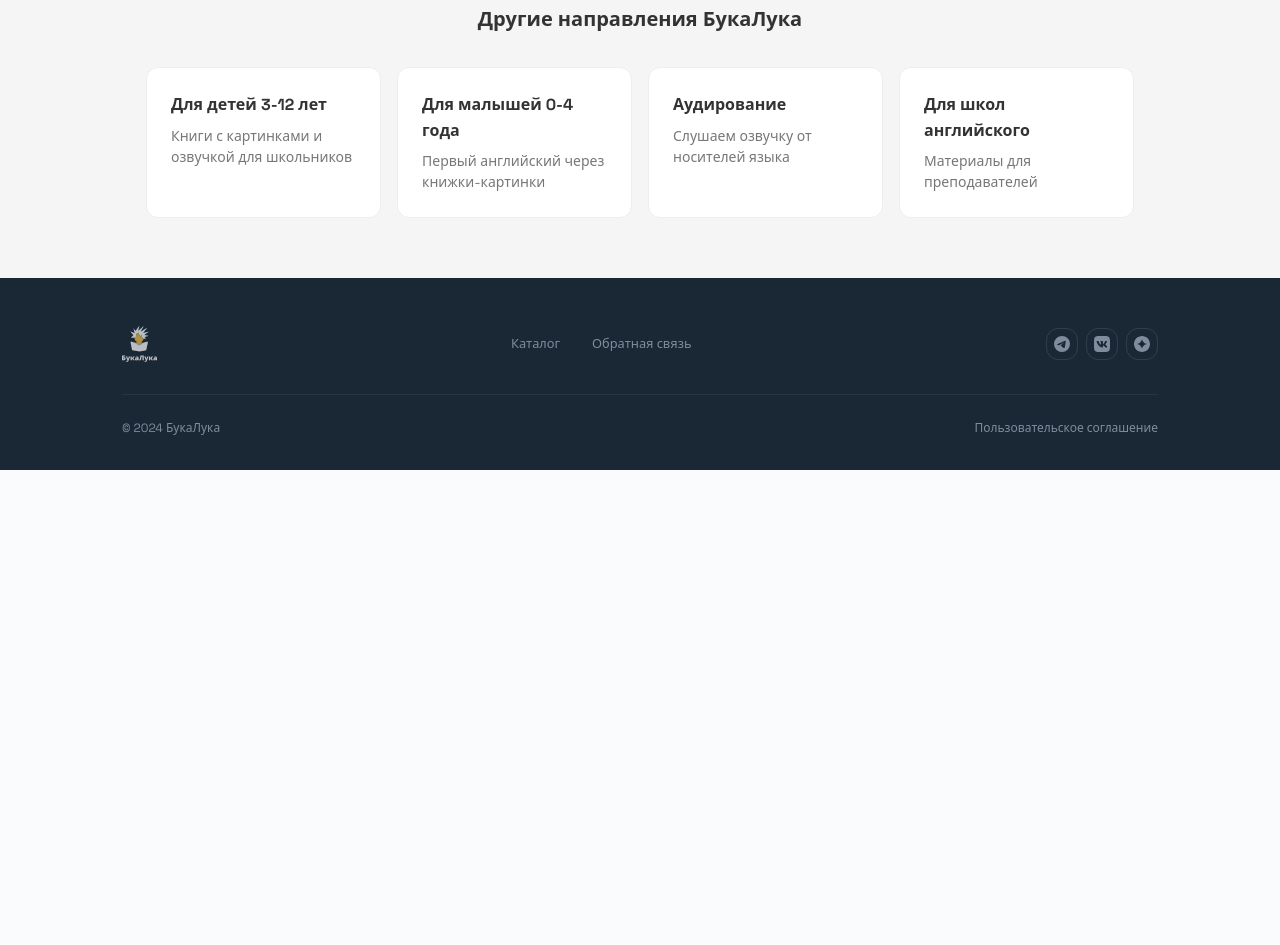
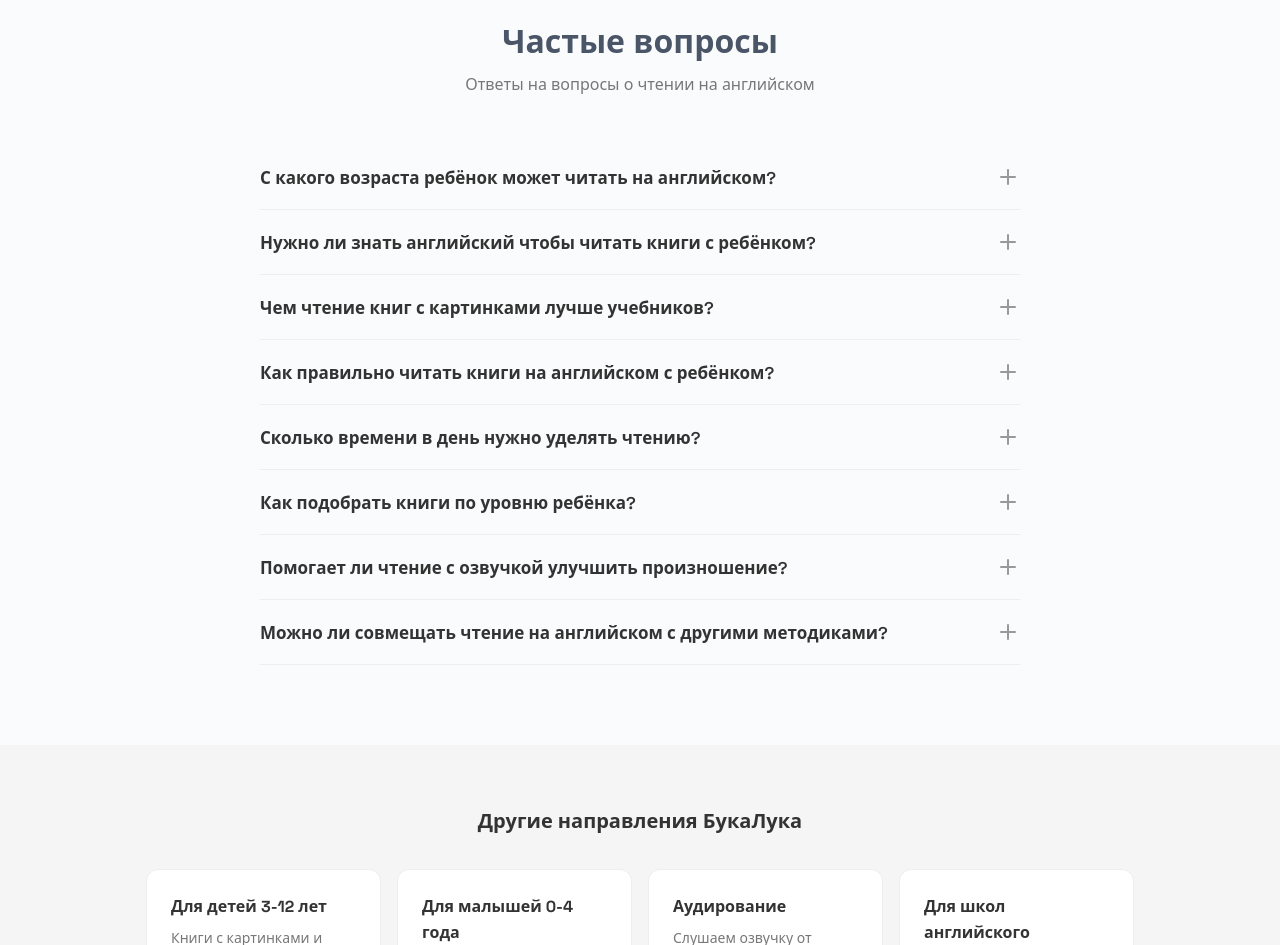
Before and after one commit to kamihadze/read.bukaluka.ru, a website built with Vite: page index.html in a window 1280 px wide. Shown: the part 3899-4844 px from the top of the page. Before the commit the page ends 4369 px from the top, so only its background shows below. Built offline with nearby package versions, Linux system fonts and the light colour scheme; some packages are replaced by stand-ins of ours; a web font is replaced by a local one.

Commit message:
FAQ-секция с аккордеоном на странице

```diff
--- a/index.html
+++ b/index.html
@@ -299,6 +299,49 @@
     </div>
   </section>
 
+  <section class="faq-section" id="faq">
+    <div class="container">
+      <div class="faq-header" data-reveal>
+        <h2>Частые вопросы</h2>
+        <p>Ответы на вопросы о чтении на английском</p>
+      </div>
+      <div class="faq-list">
+        <div class="faq-item">
+          <button class="faq-question"><span>С какого возраста ребёнок может читать на английском?</span><span class="faq-icon"></span></button>
+          <div class="faq-answer"><div class="faq-answer-inner">С 3–4 лет ребёнок уже может слушать озвученные книги с картинками и запоминать слова. Осознанное чтение фраз начинается ближе к 5–6 годам, когда формируется навык чтения на родном языке.</div></div>
+        </div>
+        <div class="faq-item">
+          <button class="faq-question"><span>Нужно ли знать английский чтобы читать книги с ребёнком?</span><span class="faq-icon"></span></button>
+          <div class="faq-answer"><div class="faq-answer-inner">Нет. Каждая книга озвучена носителем языка — ребёнок слышит правильное произношение. Иллюстрации помогают понять смысл без перевода, а родителю достаточно просто включить озвучку и листать страницы вместе.</div></div>
+        </div>
+        <div class="faq-item">
+          <button class="faq-question"><span>Чем чтение книг с картинками лучше учебников?</span><span class="faq-icon"></span></button>
+          <div class="faq-answer"><div class="faq-answer-inner">Учебники дают правила, а книги с картинками — живой контекст. Ребёнок связывает слова с образами и ситуациями, как при освоении родного языка. Это формирует интуитивное понимание, а не механическое заучивание.</div></div>
+        </div>
+        <div class="faq-item">
+          <button class="faq-question"><span>Как правильно читать книги на английском с ребёнком?</span><span class="faq-icon"></span></button>
+          <div class="faq-answer"><div class="faq-answer-inner">Включите озвучку, рассматривайте иллюстрации вместе и обсуждайте, что происходит на картинке. Не переводите каждое слово — позвольте ребёнку догадываться по контексту. 2–3 книги за сессию, 15–20 минут в день.</div></div>
+        </div>
+        <div class="faq-item">
+          <button class="faq-question"><span>Сколько времени в день нужно уделять чтению?</span><span class="faq-icon"></span></button>
+          <div class="faq-answer"><div class="faq-answer-inner">15–20 минут в день достаточно. Две-три книги за сессию — и через месяц вы заметите, что ребёнок понимает английские фразы без подсказок. Короткие регулярные сессии эффективнее редких длинных занятий.</div></div>
+        </div>
+        <div class="faq-item">
+          <button class="faq-question"><span>Как подобрать книги по уровню ребёнка?</span><span class="faq-icon"></span></button>
+          <div class="faq-answer"><div class="faq-answer-inner">В библиотеке книги разделены по уровням от A1 до C1. Начните с самого простого — одна фраза на странице с крупной иллюстрацией. Если ребёнок легко понимает, переходите на следующий уровень. Главный критерий — ребёнку должно быть интересно и не слишком сложно.</div></div>
+        </div>
+        <div class="faq-item">
+          <button class="faq-question"><span>Помогает ли чтение с озвучкой улучшить произношение?</span><span class="faq-icon"></span></button>
+          <div class="faq-answer"><div class="faq-answer-inner">Да. Когда ребёнок одновременно видит текст и слышит произношение от носителя языка, он запоминает правильное звучание слов. Со временем он начинает повторять фразы с естественной интонацией и произношением.</div></div>
+        </div>
+        <div class="faq-item">
+          <button class="faq-question"><span>Можно ли совмещать чтение на английском с другими методиками?</span><span class="faq-icon"></span></button>
+          <div class="faq-answer"><div class="faq-answer-inner">Да, чтение книг с картинками отлично дополняет любые методики — занятия с репетитором, языковые курсы, мультфильмы на английском. Книги дают контекстное погружение, которого часто не хватает в традиционных программах.</div></div>
+        </div>
+      </div>
+    </div>
+  </section>
+
   <section class="section-satellites">
     <div class="container">
       <div class="satellites-header">Другие направления БукаЛука</div>
--- a/src/main.ts
+++ b/src/main.ts
@@ -3,8 +3,10 @@
 import { initScrollAnimations } from './modules/scroll-animations'
 import { initSmoothScroll } from './modules/smooth-scroll'
 import { initMouseParallax } from './modules/mouse-parallax'
+import { initFaq } from './modules/faq'
 
 initSmoothScroll()
 initNav()
 initScrollAnimations()
 initMouseParallax()
+initFaq()
--- /dev/null
+++ b/src/modules/faq.ts
@@ -0,0 +1,11 @@
+export function initFaq() {
+  document.querySelectorAll('.faq-question').forEach(btn => {
+    btn.addEventListener('click', () => {
+      const item = btn.parentElement
+      if (!item) return
+      const isOpen = item.classList.contains('open')
+      item.closest('.faq-list')?.querySelectorAll('.faq-item').forEach(i => i.classList.remove('open'))
+      if (!isOpen) item.classList.add('open')
+    })
+  })
+}
--- /dev/null
+++ b/src/styles/faq.css
@@ -0,0 +1,121 @@
+.faq-section {
+  padding: 80px 0;
+}
+
+.faq-header {
+  text-align: center;
+  margin-bottom: 48px;
+}
+
+.faq-header h2 {
+  font-size: 32px;
+  font-weight: 800;
+  margin-bottom: 12px;
+}
+
+.faq-header p {
+  font-size: 16px;
+  color: #777;
+}
+
+.faq-list {
+  max-width: 760px;
+  margin: 0 auto;
+}
+
+.faq-item {
+  border-bottom: 1px solid #eee;
+}
+
+.faq-question {
+  display: flex;
+  align-items: center;
+  justify-content: space-between;
+  gap: 16px;
+  width: 100%;
+  padding: 20px 0;
+  background: none;
+  border: none;
+  font-family: inherit;
+  font-size: 17px;
+  font-weight: 600;
+  color: #333;
+  text-align: left;
+  cursor: pointer;
+  transition: color 0.3s ease;
+}
+
+.faq-question:hover {
+  color: #555;
+}
+
+.faq-icon {
+  flex-shrink: 0;
+  width: 24px;
+  height: 24px;
+  position: relative;
+  transition: transform 0.3s ease;
+}
+
+.faq-icon::before,
+.faq-icon::after {
+  content: '';
+  position: absolute;
+  background: #999;
+  border-radius: 2px;
+  transition: transform 0.3s ease;
+}
+
+.faq-icon::before {
+  width: 16px;
+  height: 2px;
+  top: 11px;
+  left: 4px;
+}
+
+.faq-icon::after {
+  width: 2px;
+  height: 16px;
+  top: 4px;
+  left: 11px;
+}
+
+.faq-item.open .faq-icon::after {
+  transform: rotate(90deg);
+}
+
+.faq-answer {
+  max-height: 0;
+  overflow: hidden;
+  transition: max-height 0.3s ease, padding 0.3s ease;
+}
+
+.faq-answer-inner {
+  padding: 0 0 20px;
+  font-size: 15px;
+  line-height: 1.7;
+  color: #666;
+}
+
+.faq-item.open .faq-answer {
+  max-height: 300px;
+}
+
+@media (max-width: 768px) {
+  .faq-section {
+    padding: 48px 0;
+  }
+
+  .faq-header h2 {
+    font-size: 24px;
+  }
+
+  .faq-question {
+    font-size: 15px;
+    padding: 16px 0;
+  }
+
+  .faq-answer-inner {
+    font-size: 14px;
+  }
+}
--- a/src/styles/index.css
+++ b/src/styles/index.css
@@ -9,5 +9,6 @@
 @import './pricing.css';
 @import './footer.css';
 @import './animations.css';
+@import './faq.css';
 @import './satellites.css';
 @import './mobile.css';
```
